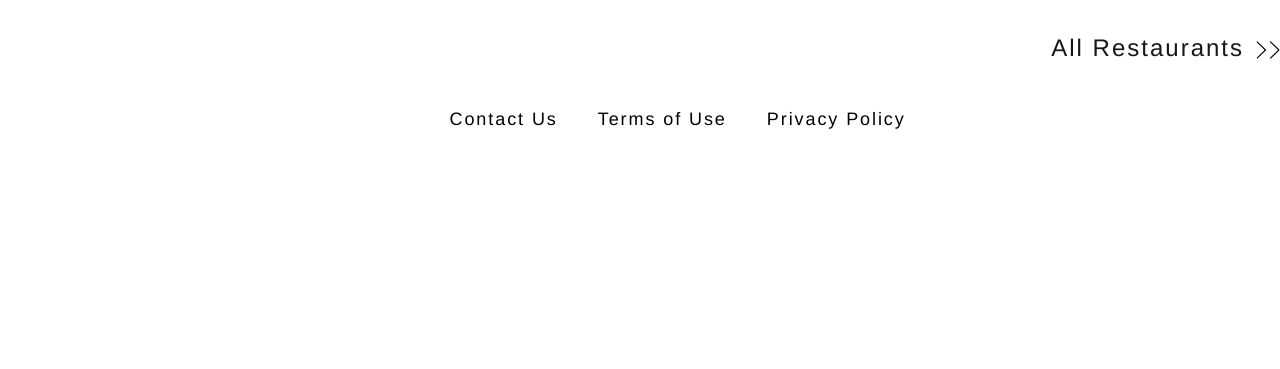
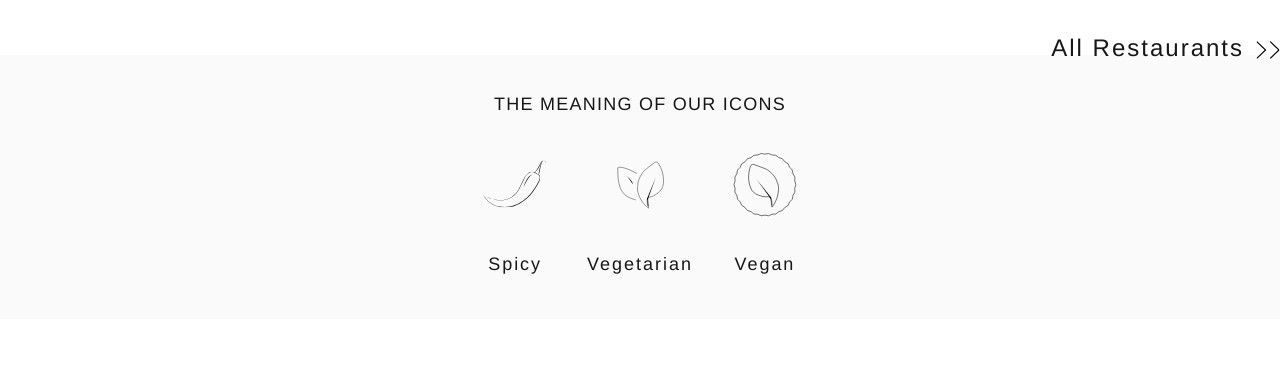
Before and after one commit to keren-elbaz-m/epicure_client, a Next.js app: page / in a window 1280 px wide. Shown: the part 1131-1500 px from the top of the page. Before the commit the page ends 1314 px from the top, so only its background shows below. Built offline with nearby package versions, Linux system fonts and the light colour scheme.

Commit message:
Dish type icons
Styled the dish type section and insert it into page.tsx

```diff
--- a/src/app/page.tsx
+++ b/src/app/page.tsx
@@ -5,6 +5,7 @@ import Section from "@/components/Section/Section";
 import { sectionLinks } from "@/data/link";
 import RatingStars from "@/components/Rating/Rating";
 import style from "@/app/Homepage.module.scss";
+import DishType from "@/components/DishType/DishType";
 
 export default async function Home() {
   const res = await fetch('http://localhost:3000/api/restaurants');
@@ -27,6 +28,7 @@ export default async function Home() {
         cards={restaurantCards}
         titleLink={sectionLinks[0]}
       />
+      <DishType/>
     </>
   );
 }
--- /dev/null
+++ b/src/components/DishType/DishType.module.scss
@@ -0,0 +1,66 @@
+@import '../../styles/mixins';
+@import '../../styles/variables';
+
+
+.container {
+  text-align: center;
+  padding: 40px 0;
+  background-color: $light-gray-color;
+}
+
+.title {
+  font-size: $font-size-default;
+  text-transform: uppercase;
+  letter-spacing:1.25px;
+  font-family: $font-family-main;
+  margin-bottom: 40px;
+  font-weight: $font-weight-light;
+}
+
+.iconsWrapper {
+  display: flex;
+  flex-direction: column;
+  gap: 40px;
+  align-items: center;
+
+}
+
+.iconBlock {
+  display: flex;
+  flex-direction: column;
+  align-items: center;
+  gap: 32px;
+
+  p {
+    font-family: Helvetica Neue;
+    font-weight: 200;
+    font-size: 18px;
+    line-height: 30px;
+    letter-spacing: 1.97px;
+    text-align: center;
+
+  }
+}
+
+@media (min-width: 768px) {
+  .iconsWrapper {
+    flex-direction: row;
+    justify-content: center;
+  }
+}
+
+@include respond-to(desktop){
+    .iconsWrapper {
+        flex-direction: row;
+        justify-content: center;
+    }
+  .iconImage{
+        width: 78px;
+        height: 60px;
+    }
+}
+
+.iconImage{
+    width: 64px;
+    height: 64px;
+}
```
